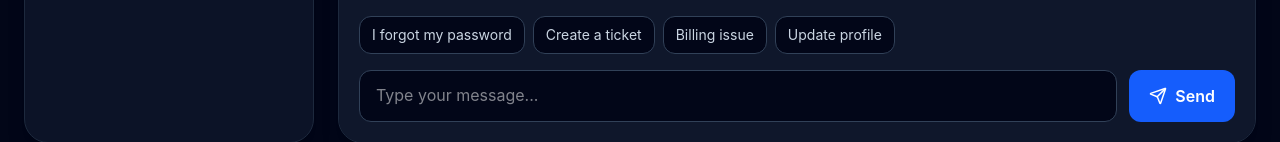
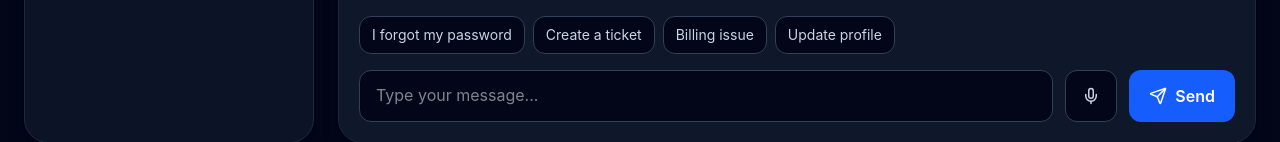
Before and after one commit to n-krishna/ai-customer-support-platform, a React (Vite) app in the folder client/: page /chat in a window 1280 px wide. Shown: the part 810-952 px from the top of the page. Built offline with nearby package versions, Linux system fonts and the light colour scheme; no server answers; sample sign-in values are in the browser's storage.

Commit message:
Added voice functionality

```diff
--- a/client/src/pages/Chatbot.jsx
+++ b/client/src/pages/Chatbot.jsx
@@ -5,6 +5,8 @@ import {
   Clock,
   LogOut,
   MessageCircle,
+  Mic,
+  MicOff,
   Plus,
   Send,
   Ticket,
@@ -16,22 +18,26 @@ import { Link, useNavigate } from "react-router-dom";
 
 const API_URL = "http://localhost:5001/api/chat";
 
-const initialBotMessage = {
+const createBotMessage = (message) => ({
   sender: "bot",
-  message: "Hi! I’m your SupportAI assistant. How can I help you today?",
+  message,
   created_at: new Date().toISOString(),
-};
+});
 
 function Chatbot() {
   const navigate = useNavigate();
   const messagesEndRef = useRef(null);
+  const recognitionRef = useRef(null);
 
   const token = localStorage.getItem("token");
   const user = JSON.parse(localStorage.getItem("user") || "{}");
 
   const [message, setMessage] = useState("");
-  const [messages, setMessages] = useState([initialBotMessage]);
+  const [messages, setMessages] = useState([
+    createBotMessage("Hi! I’m your SupportAI assistant. How can I help you today?"),
+  ]);
   const [loading, setLoading] = useState(false);
+  const [listening, setListening] = useState(false);
   const [activeChatId, setActiveChatId] = useState(null);
   const [chatHistory, setChatHistory] = useState([]);
   const [error, setError] = useState("");
@@ -91,6 +97,11 @@ function Chatbot() {
           minute: "2-digit",
         })
       : "";
+
+  const resizeTextarea = (element) => {
+    element.style.height = "auto";
+    element.style.height = `${element.scrollHeight}px`;
+  };
 
   const loadChatMessages = async (chatId) => {
     try {
@@ -157,15 +168,60 @@ function Chatbot() {
 
       setMessages((prev) => [
         ...prev,
-        {
-          sender: "bot",
-          message: "Sorry, I could not process that request. Please try again.",
-          created_at: new Date().toISOString(),
-        },
+        createBotMessage("Sorry, I could not process that request. Please try again."),
       ]);
     } finally {
       setLoading(false);
     }
+  };
+
+  const handleVoiceInput = () => {
+    const SpeechRecognition =
+      window.SpeechRecognition || window.webkitSpeechRecognition;
+
+    if (!SpeechRecognition) {
+      setError("Voice input is not supported in this browser. Please use Chrome.");
+      return;
+    }
+
+    if (listening && recognitionRef.current) {
+      recognitionRef.current.stop();
+      setListening(false);
+      return;
+    }
+
+    const recognition = new SpeechRecognition();
+
+    recognition.lang = "en-US";
+    recognition.interimResults = true;
+    recognition.continuous = false;
+
+    recognition.onstart = () => {
+      resetAlerts();
+      setListening(true);
+    };
+
+    recognition.onresult = (event) => {
+      let transcript = "";
+
+      for (let i = 0; i < event.results.length; i += 1) {
+        transcript += event.results[i][0].transcript;
+      }
+
+      setMessage(transcript);
+    };
+
+    recognition.onerror = () => {
+      setError("Voice input failed. Please try again.");
+      setListening(false);
+    };
+
+    recognition.onend = () => {
+      setListening(false);
+    };
+
+    recognitionRef.current = recognition;
+    recognition.start();
   };
 
   const handleNewChat = () => {
@@ -174,11 +230,7 @@ function Chatbot() {
     resetAlerts();
 
     setMessages([
-      {
-        ...initialBotMessage,
-        message: "New conversation started. How can I help you today?",
-        created_at: new Date().toISOString(),
-      },
+      createBotMessage("New conversation started. How can I help you today?"),
     ]);
   };
 
@@ -318,9 +370,7 @@ function Chatbot() {
               </h3>
 
               {chatHistory.length === 0 ? (
-    <p className="text-sm text-slate-500">
-      No previous chats yet.
-    </p>
+                <p className="text-sm text-slate-500">No previous chats yet.</p>
               ) : (
                 chatHistory.slice(0, 6).map((chat) => (
                   <div
@@ -363,6 +413,7 @@ function Chatbot() {
                 ))
               )}
             </div>
+
             <div className="bg-slate-950 border border-slate-800 rounded-2xl p-4">
               <p className="text-sm text-slate-400 mb-1">Logged in as</p>
               <p className="font-semibold">{displayName}</p>
@@ -485,10 +536,11 @@ function Chatbot() {
                   value={message}
                   onChange={(e) => {
                     setMessage(e.target.value);
-                    e.target.style.height = "auto";
-                    e.target.style.height = `${e.target.scrollHeight}px`;
+                    resizeTextarea(e.target);
                   }}
-                  placeholder="Type your message..."
+                  placeholder={
+                    listening ? "Listening..." : "Type your message..."
+                  }
                   rows={1}
                   onKeyDown={(e) => {
                     if (e.key === "Enter" && !e.shiftKey) {
@@ -497,6 +549,19 @@ function Chatbot() {
                   }}
                   className="flex-1 resize-none overflow-hidden min-h-[52px] max-h-[180px] bg-slate-950 border border-slate-700 rounded-xl px-4 py-3 text-white outline-none focus:border-blue-500 focus:ring-2 focus:ring-blue-500/30 transition"
                 />
+
+                <button
+                  type="button"
+                  onClick={handleVoiceInput}
+                  className={`h-[52px] px-4 rounded-xl border transition flex items-center justify-center ${
+                    listening
+                      ? "bg-red-600 border-red-500 text-white"
+                      : "bg-slate-950 border-slate-700 text-slate-300 hover:border-blue-500 hover:text-white"
+                  }`}
+                  title="Voice input"
+                >
+                  {listening ? <MicOff size={18} /> : <Mic size={18} />}
+                </button>
 
                 <button
                   type="submit"
```
Lines whose indentation alone changed are shown as unchanged.
